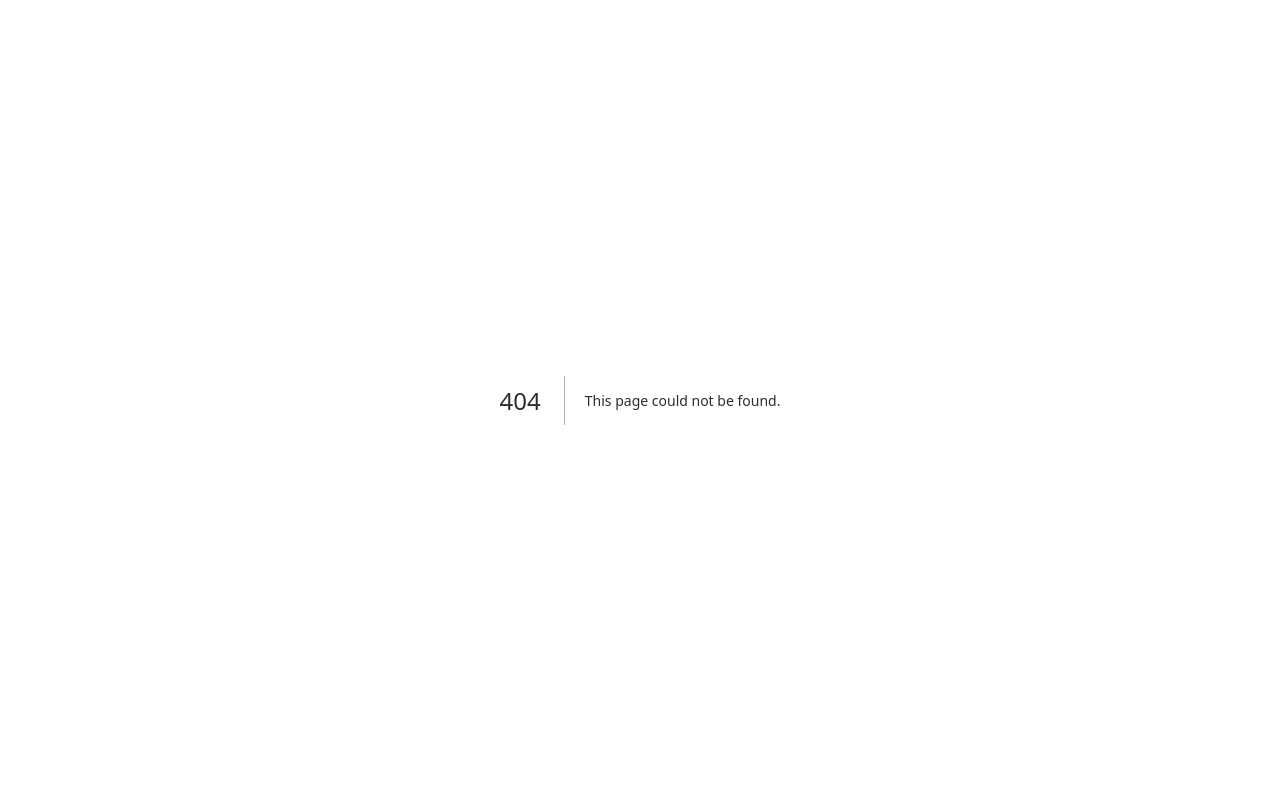
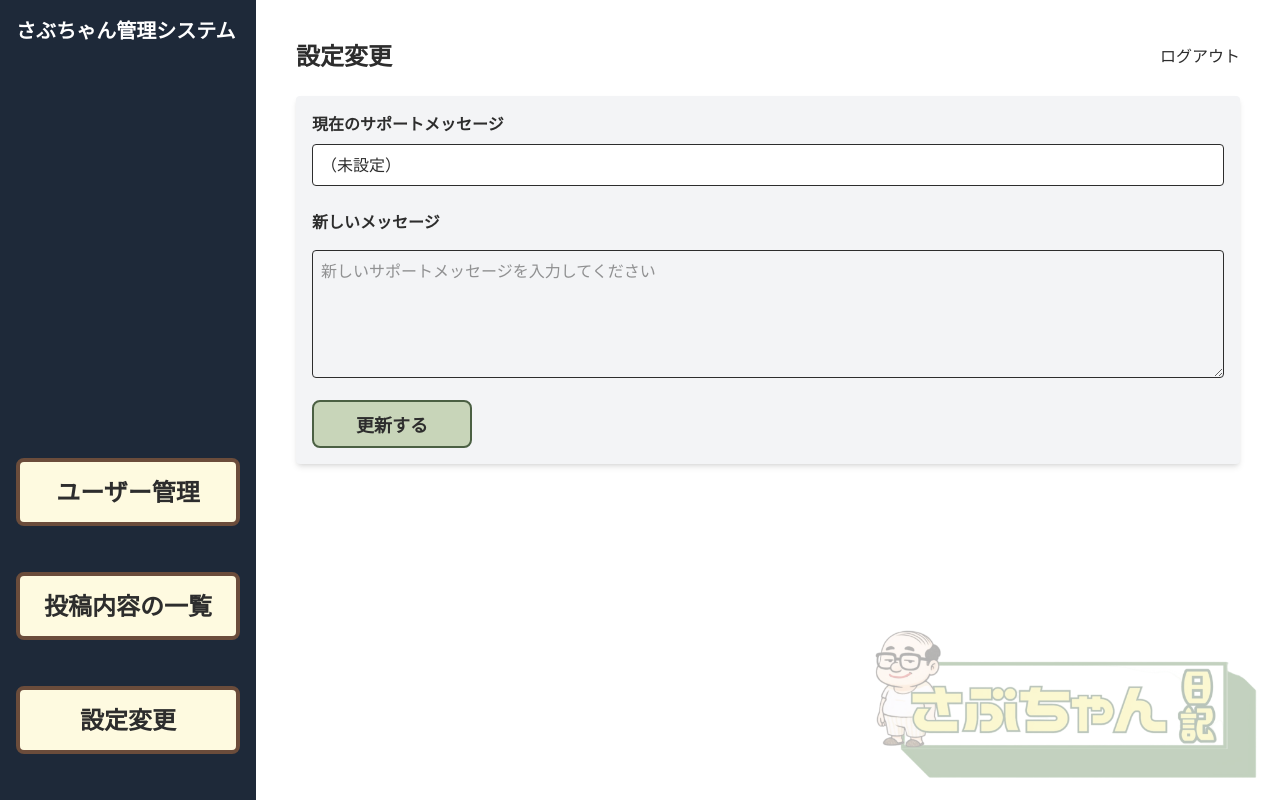
Before and after one commit to 2025SpringTeamA/frontend, a Next.js app: page /admin-home/admin-settings in a window 1280 px wide. Before the commit this address had no page. Built offline with nearby package versions, Linux system fonts and the light colour scheme; no server answers.

Commit message:
feat: サポートメッセージの設定変更画面（/admin-home/admin-settings）を実装

```diff
--- /dev/null
+++ b/src/app/admin-home/admin-settings/page.tsx
@@ -0,0 +1,99 @@
+"use client";
+
+import { useEffect, useState } from "react";
+import Link from "next/link";
+import "../../../styles/common.css";
+
+export default function AdminSettingsPage() {
+  const [message, setMessage] = useState("");
+  const [newMessage, setNewMessage] = useState("");
+  const [status, setStatus] = useState("");
+
+  useEffect(() => {
+    document.body.classList.add("washitsu");
+    fetchCurrentMessage();
+    return () => {
+      document.body.classList.remove("washitsu");
+    };
+  }, []);
+
+  const fetchCurrentMessage = async () => {
+    try {
+      const res = await fetch("http://localhost:8000/settings");
+      const data = await res.json();
+      setMessage(data.support_message);
+      setNewMessage(data.support_message);
+    } catch (err) {
+      console.error("現在の設定取得に失敗しました", err);
+    }
+  };
+
+  const updateMessage = async () => {
+    try {
+      const res = await fetch("http://localhost:8000/settings", {
+        method: "PATCH",
+        headers: { "Content-Type": "application/json" },
+        body: JSON.stringify({ new_message: newMessage }),
+      });
+      if (res.ok) {
+        setStatus("✅ 更新が完了しました。");
+        fetchCurrentMessage();
+      } else {
+        const error = await res.json();
+        setStatus(`❌ エラー: ${error.detail || "更新に失敗しました。"}`);
+      }
+    } catch (err) {
+      console.error("更新エラー", err);
+      setStatus("❌ 通信エラーが発生しました。");
+    }
+  };
+
+  return (
+    <main className="relative flex h-screen w-full">
+      {/* サイドバー */}
+      <aside className="fixed top-0 left-0 h-full w-64 bg-gray-800 text-white p-4 space-y-6 z-10 flex flex-col justify-between">
+        <div>
+          <div className="text-xl font-bold mb-6">さぶちゃん管理システム</div>
+        </div>
+        <div className="flex flex-col gap-4">
+          <Link href="/admin-home/admin-users" className="top-button text-center">ユーザー管理</Link>
+          <Link href="/admin-home/admin-posts" className="top-button text-center">投稿内容の一覧</Link>
+          <Link href="/admin-home/admin-settings" className="top-button text-center">設定変更</Link>
+        </div>
+      </aside>
+
+      {/* メインコンテンツ */}
+      <section className="ml-64 flex-grow bg-white p-10 relative overflow-hidden">
+        <div className="flex justify-between items-center mb-6">
+          <h1 className="text-2xl font-semibold">設定変更</h1>
+          <Link href="/" className="text-blue-600 hover:underline">ログアウト</Link>
+        </div>
+
+        <div className="bg-gray-100 p-4 rounded shadow-md mb-6 space-y-4">
+          <h2 className="font-bold mb-2">現在のサポートメッセージ</h2>
+          <p className="bg-white p-2 border rounded">{message || "（未設定）"}</p>
+
+          <h3 className="font-bold mt-6">新しいメッセージ</h3>
+          <textarea
+            value={newMessage}
+            onChange={(e) => setNewMessage(e.target.value)}
+            className="w-full p-2 border rounded h-32"
+            placeholder="新しいサポートメッセージを入力してください"
+          />
+
+          <button onClick={updateMessage} className="button-submit">
+            更新する
+          </button>
+
+          {status && <p className="text-sm mt-2">{status}</p>}
+        </div>
+
+        <img
+          src="/images/sabuchan_logo.png"
+          alt="さぶちゃん日記"
+          className="w-[400px] h-auto absolute bottom-4 right-4 rounded z-0 opacity-30"
+        />
+      </section>
+    </main>
+  );
+}
```
